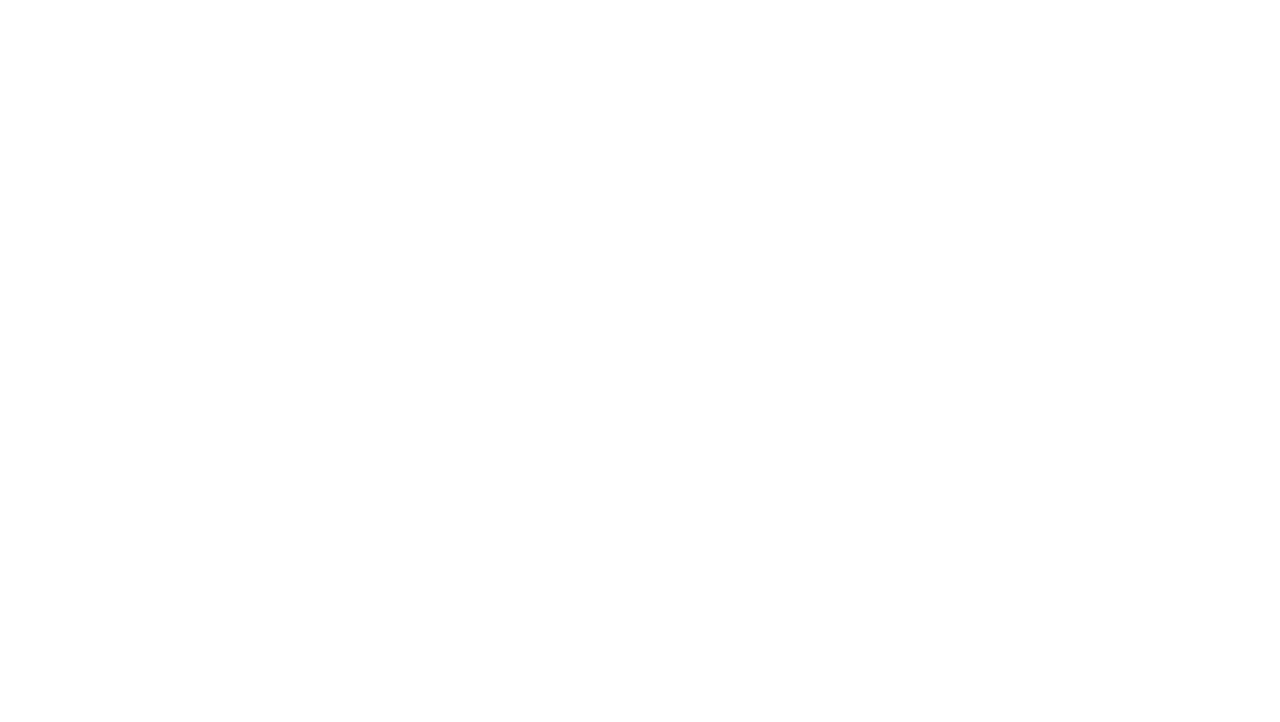
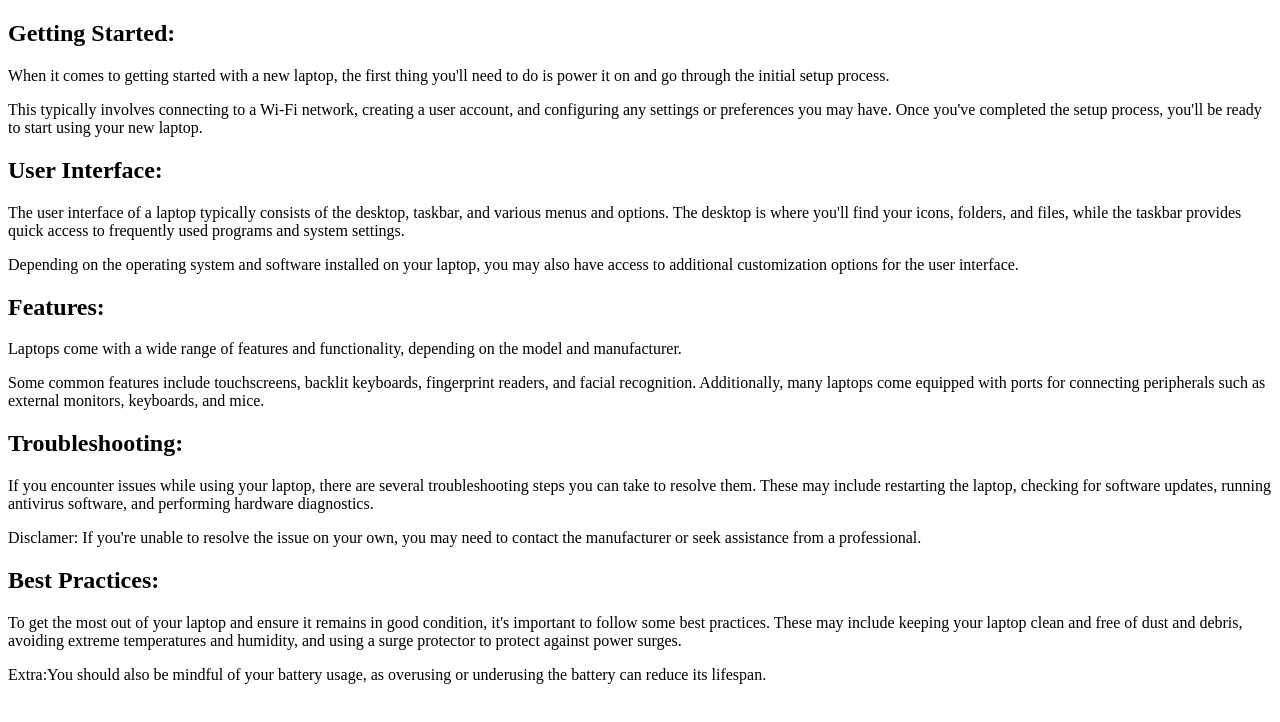
Before and after one commit to rikitoaf/Assesment, a plain HTML site: page fcc-test-suite-template-master/index.html in a window 1280 px wide. Drawn offline with Linux system fonts and the light colour scheme.

Commit message:
Body text and header were added

```diff
--- a/fcc-test-suite-template-master/index.html
+++ b/fcc-test-suite-template-master/index.html
@@ -2,17 +2,38 @@
 <html lang="en">
   <head>
     <meta charset="UTF-8">
-    <title>Fork Me! FCC: Test Suite Template</title>
+    <title>Laptop Technician</title>
     <link rel="stylesheet" href="css/style.css">
   </head>
 
   <body>
     <main id="main-doc">
-      <section class="main-section"></section>
-      <section class="main-section"></section>
-      <section class="main-section"></section>
-      <section class="main-section"></section>
-      <section class="main-section"></section>
+      <section class="main-section" id="getting_started">
+        <h2 >Getting Started:</h2>
+        <p>When it comes to getting started with a new laptop, the first thing you'll need to do is power it on and go through the initial setup process.
+        </p>
+        <p>This typically involves connecting to a Wi-Fi network, creating a user account, and configuring any settings or preferences you may have. Once you've completed the setup process, you'll be ready to start using your new laptop.</p>
+      </section>
+      <section class="main-section" id="user_interface">
+        <h2>User Interface:</h2>
+        <p>The user interface of a laptop typically consists of the desktop, taskbar, and various menus and options. The desktop is where you'll find your icons, folders, and files, while the taskbar provides quick access to frequently used programs and system settings.
+          <p>Depending on the operating system and software installed on your laptop, you may also have access to additional customization options for the user interface.</p>
+      </section>
+      <section class="main-section" id="features">
+        <h2>Features:</h2>
+        <p> Laptops come with a wide range of features and functionality, depending on the model and manufacturer. </p>
+        <p>Some common features include touchscreens, backlit keyboards, fingerprint readers, and facial recognition. Additionally, many laptops come equipped with ports for connecting peripherals such as external monitors, keyboards, and mice.</p>
+      </section>
+      <section class="main-section" id = "troubleshooting">
+        <h2>Troubleshooting:</h2>
+        <p>If you encounter issues while using your laptop, there are several troubleshooting steps you can take to resolve them. These may include restarting the laptop, checking for software updates, running antivirus software, and performing hardware diagnostics. </p>
+        <p>Disclamer: If you're unable to resolve the issue on your own, you may need to contact the manufacturer or seek assistance from a professional.</p>
+      </section>
+      <section class="main-section" id = "best_practices">
+        <h2>Best Practices:</h2>
+        <p>To get the most out of your laptop and ensure it remains in good condition, it's important to follow some best practices. These may include keeping your laptop clean and free of dust and debris, avoiding extreme temperatures and humidity, and using a surge protector to protect against power surges. </p>
+        <p> Extra:You should also be mindful of your battery usage, as overusing or underusing the battery can reduce its lifespan.</p>
+      </section>
     <script src="https://cdn.freecodecamp.org/testable-projects-fcc/v1/bundle.js"></script>
     <script  src="js/index.js"></script>
   </body>
```
